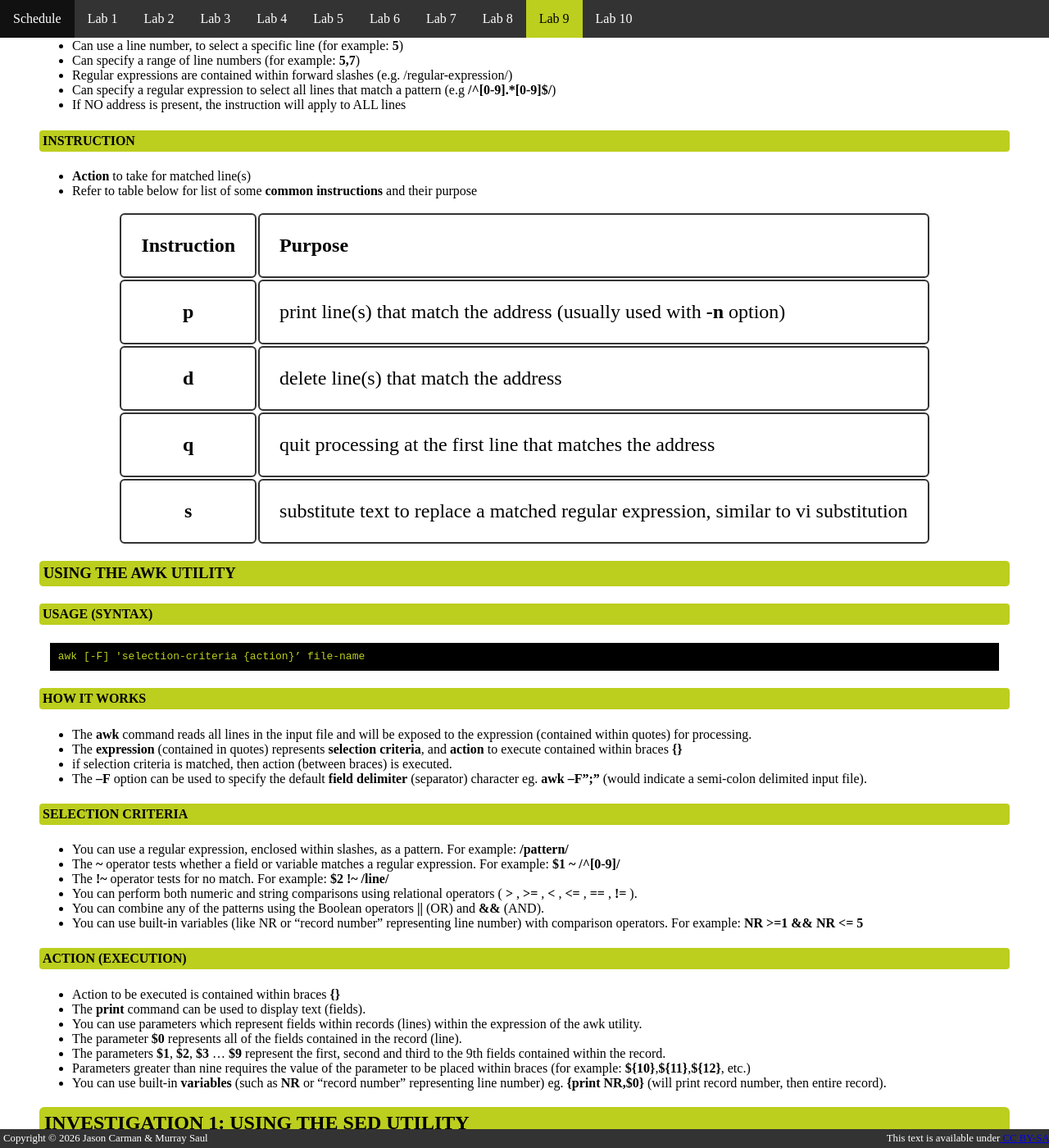
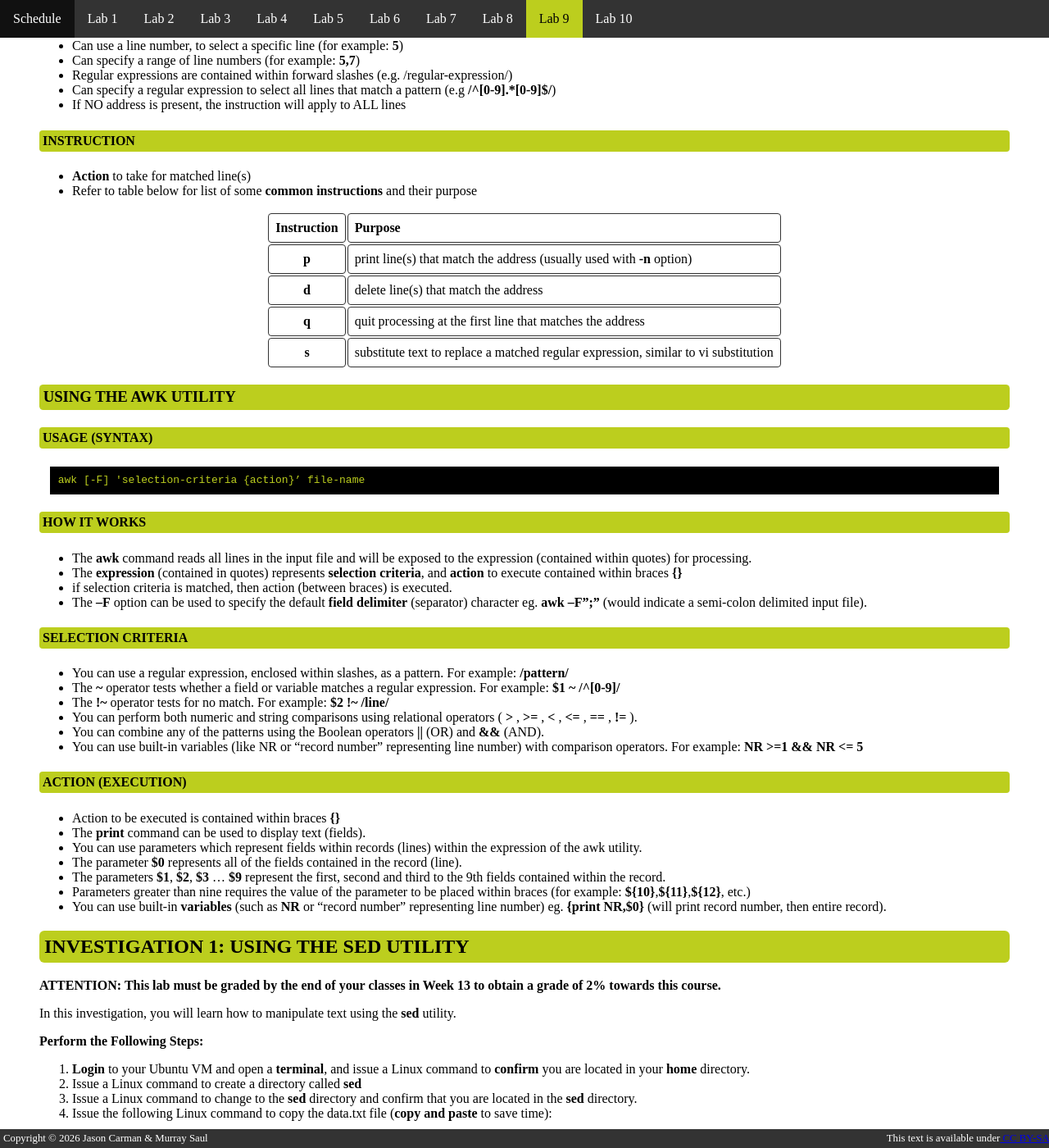
Before and after one commit to jmcarman/lin1.github.io, a Jekyll site: the page built from lab9.md, in a window 1280 px wide and 1400 px high, scrolled down 1137 px. Shown: the whole window at 82% size. Built offline with Jekyll 4.4.1, drawn with Linux system fonts in a browser that asks for light colours.

Commit message:
style.css: Changed table padding and font size.

```diff
--- a/assets/css/style.css
+++ b/assets/css/style.css
@@ -135,7 +135,7 @@ nav ul li.right {
 table {
 	margin-left: auto;
 	margin-right: auto;
-	font-size: 1.5em;
+	font-size: 1em;
 }
 
 div#table {
@@ -146,7 +146,7 @@ div#table {
 .md-table {
 	margin-left: auto;
 	margin-right: auto;
-	font-size: 1.5em;
+	font-size: 1em;
 	overflow-x: auto;
 }
 
@@ -158,7 +158,7 @@ div#table {
 td, th, .md-td, .md-th {
 	border: .1em solid #333333;
 	border-radius: .25em;
-	padding: 1em;
+	padding: .5em;
 	text-align: center;
 }
 
```
